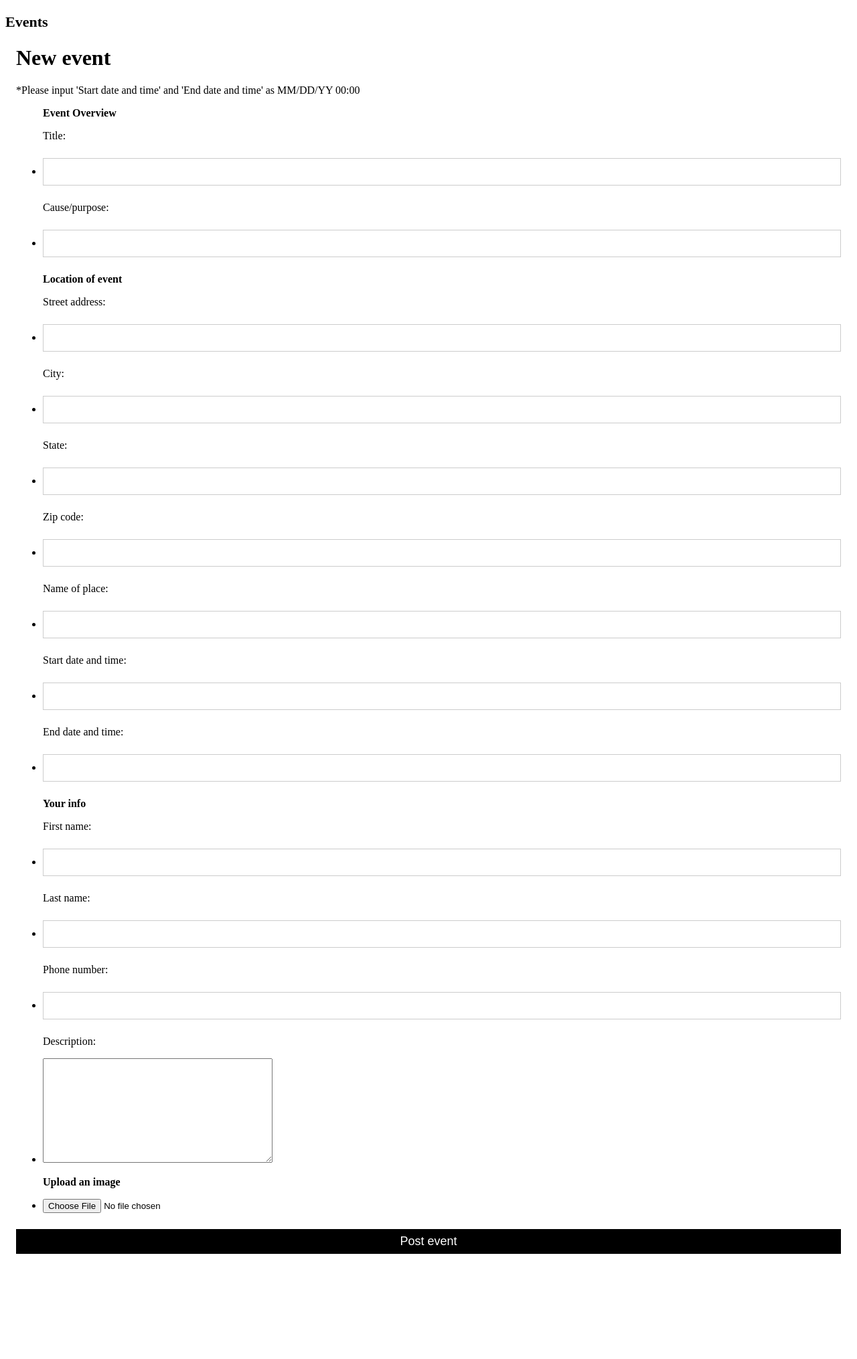
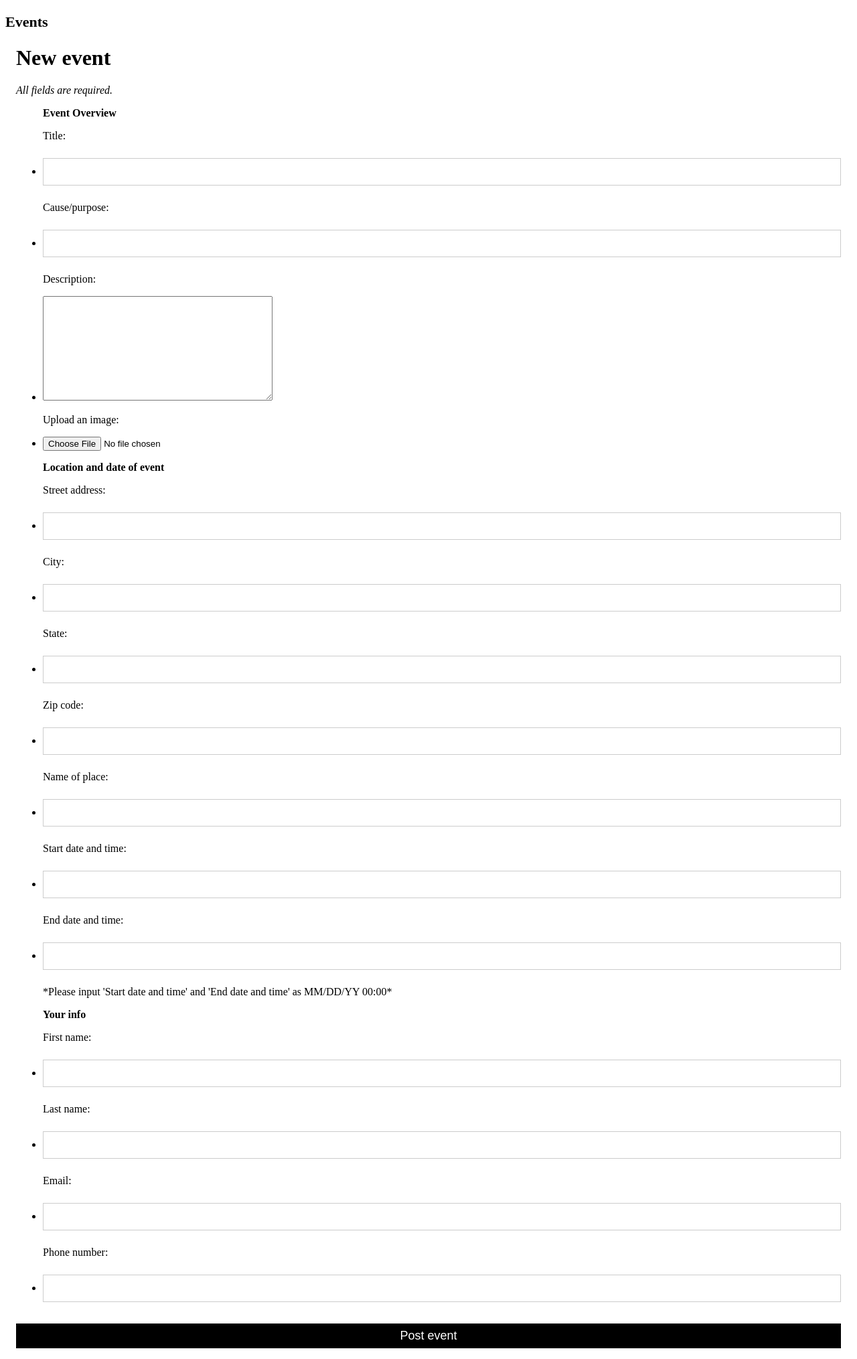
Before and after one commit to juhyem/gwcfinalproject, a Django app: page /post/new/ in a window 1280 px wide. Shown: the part 226-2255 px from the top of the page at 67% size. Before the commit the page ends 2098 px from the top, so only its background shows below. Run offline with Django 3.2, Linux system fonts and the light colour scheme; some libraries are stand-ins or nearby versions.

Commit message:
editing post_edit html

```diff
--- a/Catalyze/events/templates/events/post_edit.html
+++ b/Catalyze/events/templates/events/post_edit.html
@@ -3,7 +3,7 @@
 {% block content %}
     <h1>New event</h1>
     <form method="POST" class="post-form" enctype="multipart/form-data">{% csrf_token %}
-      <p>*Please input 'Start date and time' and 'End date and time' as MM/DD/YY 00:00</p>
+    <p><i>All fields are required.</p></i>
         <!-- {{ form.as_p }} -->
 <form action="" method="post">
     <ul class="editpost">
@@ -12,7 +12,11 @@
         <li id="title" class="postz">{{ form.title }}</li>
         <p>Cause/purpose:</p>
         <li id="cause" class="postz">{{ form.cause }}</li>
-        <p><b>Location of event</p></b>
+        <p>Description:</p>
+        <li id="description" class="postz">{{ form.description }}</li>
+        <p>Upload an image:</p>
+        <li id="image" class="postz">{{ form.image }}</li>
+        <p><b>Location and date of event</p></b>
         <p>Street address:</p>
         <li id="street_address" class="postz">{{ form.street_address }}</li>
         <p>City:</p>
@@ -27,17 +31,16 @@
         <li id="start_date_and_time" class="postz">{{ form.start_date_and_time }}</li>
         <p>End date and time:</p>
         <li id="end_date_and_time" class="postz">{{ form.end_date_and_time }}</li>
+        <p>*Please input 'Start date and time' and 'End date and time' as MM/DD/YY 00:00*</p>
         <p><b>Your info</p></b>
         <p>First name:</p>
         <li id="first_name" class="postz">{{ form.first_name }}</li>
         <p>Last name:</p>
         <li id="last_name" class="postz">{{ form.last_name }}</li>
+        <p>Email:</p>
+        <li id="email" class="postz">{{ form.email }}</li>
         <p>Phone number:</p>
         <li id="phone" class="postz">{{ form.phone }}</li>
-        <p>Description:</p>
-        <li id="description" class="postz">{{ form.description }}</li>
-        <p><b>Upload an image</p></b>
-        <li id="image" class="postz">{{ form.image }}</li>
 
     </ul>
 </form>
```
